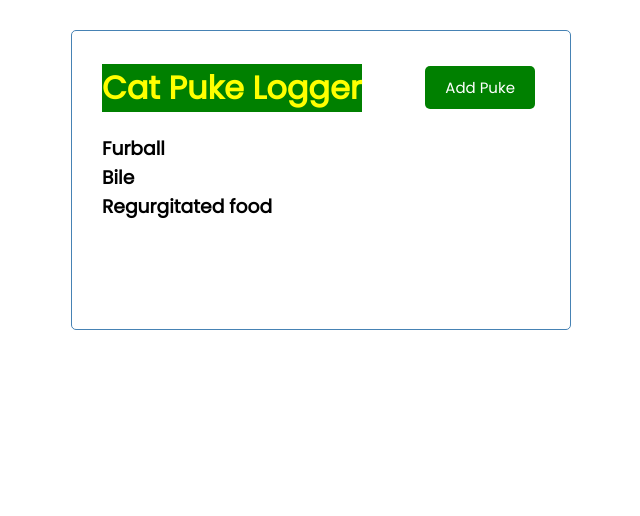
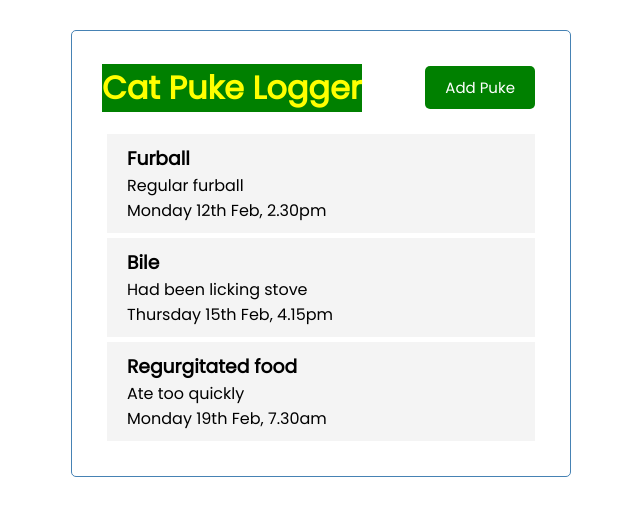
Before and after one commit to jonnyabrams/cat-puke-logger, a React (Create React App) app: page / in a window 1280 px wide. Shown: the top 516 px of the page, without its empty margins (319-959 px from the left). Built offline with nearby package versions, Linux system fonts and the light colour scheme.

Commit message:
Install React Icons

```diff
--- a/package.json
+++ b/package.json
@@ -8,7 +8,8 @@
     "@testing-library/user-event": "^13.5.0",
     "react": "^18.1.0",
     "react-dom": "^18.1.0",
-    "react-scripts": "5.0.1",
+    "react-icons": "^4.3.1",
+    "react-scripts": "^2.1.3",
     "web-vitals": "^2.1.4"
   },
   "scripts": {
--- a/src/App.js
+++ b/src/App.js
@@ -1,11 +1,36 @@
+import { useState } from 'react'
 import Header from './components/Header'
 import Pukes from './components/Pukes'
 
 function App() {
+  const [pukes, setPukes] = useState([
+    {
+      id: 1,
+      type: 'Furball',
+      details: 'Regular furball',
+      day: 'Monday 12th Feb, 2.30pm',
+      urgent: false
+    },
+    {
+      id: 2,
+      type: 'Bile',
+      day: 'Thursday 15th Feb, 4.15pm',
+      details: 'Had been licking stove',
+      urgent: false
+    },
+    {
+      id: 3,
+      type: 'Regurgitated food',
+      details: 'Ate too quickly',
+      day: 'Monday 19th Feb, 7.30am',
+      urgent: false
+    }
+  ])
+
   return (
     <div className="container">
       <Header />
-      <Pukes />
+      <Pukes pukes={pukes} />
     </div>
   );
 }
--- /dev/null
+++ b/src/components/Puke.js
@@ -0,0 +1,11 @@
+const Puke = ({ puke }) => {
+  return (
+    <div className='puke'>
+      <h3>{puke.type}</h3>
+      <p>{puke.details}</p>
+      <p>{puke.day}</p>
+    </div>
+  )
+}
+
+export default Puke
--- a/src/components/Pukes.js
+++ b/src/components/Pukes.js
@@ -1,31 +1,9 @@
-const pukes = [
-  {
-    id: 1,
-    type: 'Furball',
-    details: 'Regular furball',
-    day: 'Monday 12th Feb, 2.30pm',
-    urgent: false
-  },
-  {
-    id: 2,
-    type: 'Bile',
-    day: 'Thursday 15th Feb, 4.15pm',
-    details: 'Had been licking stove',
-    urgent: false
-  },
-  {
-    id: 3,
-    type: 'Regurgitated food',
-    details: 'Ate too quickly',
-    day: 'Monday 19th Feb, 7.30am',
-    urgent: false
-  }
-]
+import Puke from './Puke'
 
-const Pukes = () => {
+const Pukes = ({ pukes }) => {
   return (
     <>
-      {pukes.map((puke) => (<h3>{puke.type}</h3>))}
+      {pukes.map((puke) => (<Puke key={puke.id} puke={puke} />))}
     </>
   )
 }
--- a/src/index.css
+++ b/src/index.css
@@ -54,18 +54,18 @@ body {
   width: 100%;
 }
 
-.task {
+.puke {
   background: #f4f4f4;
   margin: 5px;
   padding: 10px 20px;
   cursor: pointer;
 }
 
-.task.reminder {
+.puke.urgency {
   border-left: 5px solid green;
 }
 
-.task h3 {
+.puke h3 {
   display: flex;
   align-items: center;
   justify-content: space-between;
```
Also changed, not shown: 1 other file (tests, documents, lock files or other folders).
